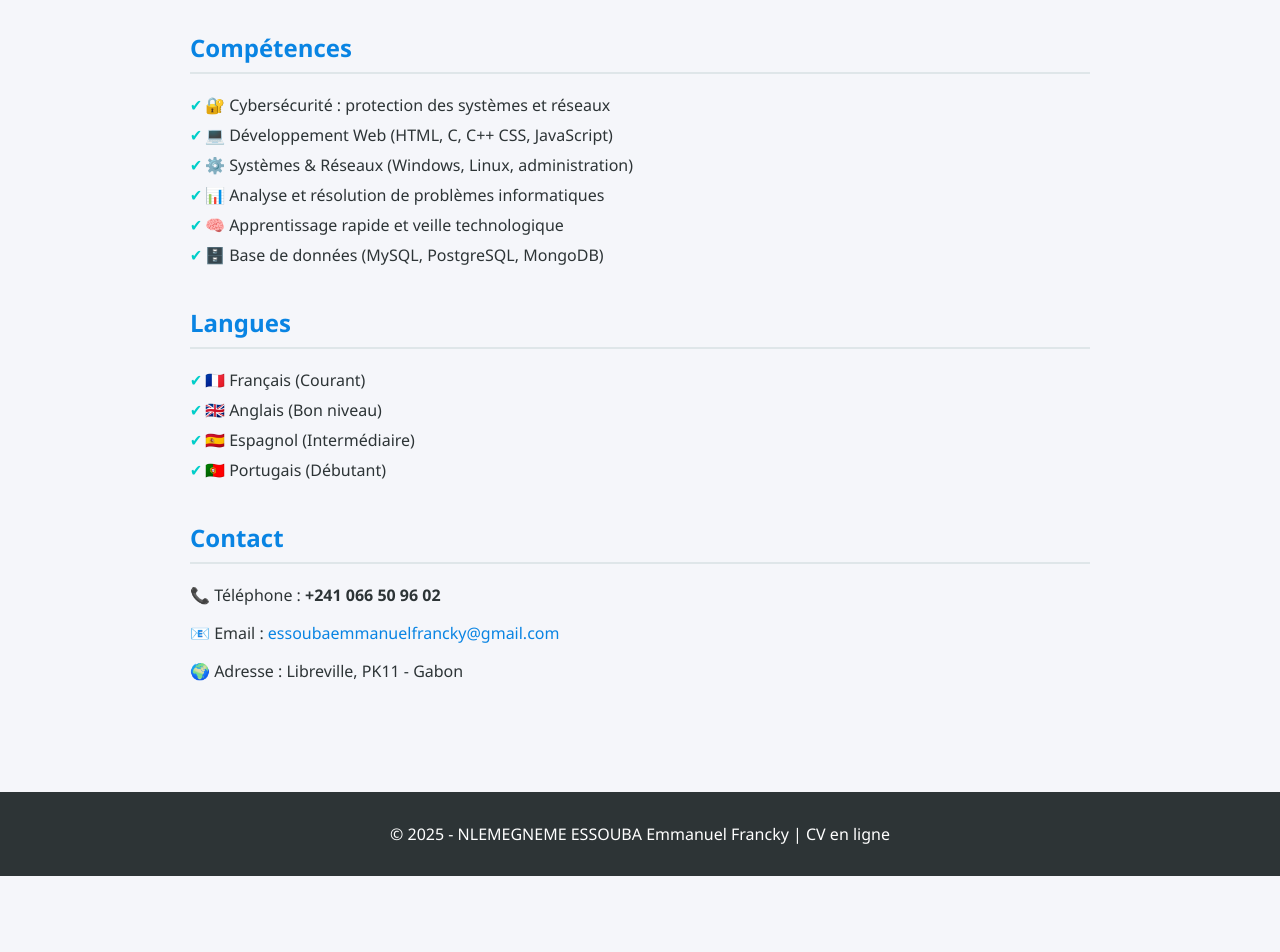
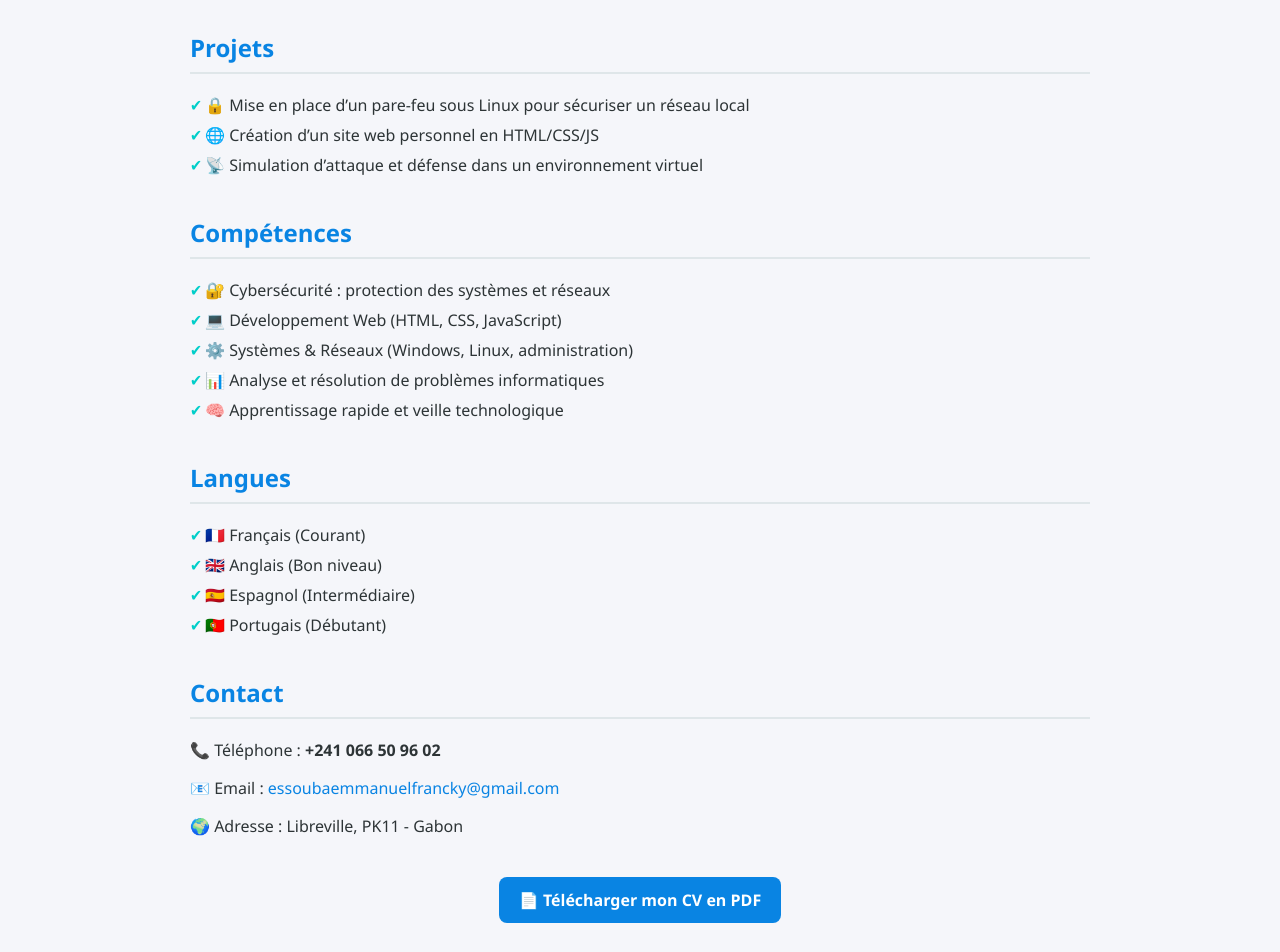
Before and after one commit to franckyessouba-ai/CV-EN-LIGNE, a plain HTML site: page index.html in a window 1280 px wide. Shown: the part 820-1772 px from the top of the page. Before the commit the page ends 1696 px from the top, so only its background shows below. Drawn offline with Linux system fonts and the light colour scheme.

Commit message:
Update index.html

```diff
--- a/index.html
+++ b/index.html
@@ -4,6 +4,12 @@
   <meta charset="UTF-8">
   <meta name="viewport" content="width=device-width, initial-scale=1.0">
   <title>CV - NLEMEGNEME ESSOUBA Emmanuel Francky</title>
+
+  <!-- SEO -->
+  <meta name="description" content="CV en ligne de NLEMEGNEME ESSOUBA Emmanuel Francky, étudiant en Génie Informatique spécialisé en cybersécurité.">
+  <meta name="keywords" content="CV, cybersécurité, informatique, Libreville, étudiant, développement web, réseaux">
+  <meta name="author" content="NLEMEGNEME ESSOUBA Emmanuel Francky">
+
   <style>
     body {
       margin: 0;
@@ -68,6 +74,19 @@
     .contact a:hover {
       text-decoration: underline;
     }
+    .download-btn {
+      display: inline-block;
+      background: #0984e3;
+      color: white;
+      padding: 12px 20px;
+      border-radius: 8px;
+      text-decoration: none;
+      font-weight: bold;
+      transition: background 0.3s ease;
+    }
+    .download-btn:hover {
+      background: #6c5ce7;
+    }
     footer {
       background: #2d3436;
       color: white;
@@ -75,11 +94,28 @@
       padding: 15px;
       margin-top: 40px;
     }
+
+    /* Responsive design */
+    @media (max-width: 600px) {
+      header h1 {
+        font-size: 1.6em;
+      }
+      header p {
+        font-size: 1em;
+      }
+      main {
+        padding: 20px 10px;
+      }
+      .download-btn {
+        width: 100%;
+        text-align: center;
+      }
+    }
   </style>
 </head>
 <body>
   <header>
-    <!-- Tu peux remplacer cette image par ta vraie photo -->
+    <!-- Remplace cette image par ta vraie photo -->
     <img src="https://via.placeholder.com/140" alt="Photo de profil">
     <h1>NLEMEGNEME ESSOUBA Emmanuel Francky</h1>
     <p>🎓 Étudiant en Génie Informatique, option Cybersécurité</p>
@@ -104,14 +140,22 @@
     </section>
 
     <section>
+      <h2>Projets</h2>
+      <ul>
+        <li>🔒 Mise en place d’un pare-feu sous Linux pour sécuriser un réseau local</li>
+        <li>🌐 Création d’un site web personnel en HTML/CSS/JS</li>
+        <li>📡 Simulation d’attaque et défense dans un environnement virtuel</li>
+      </ul>
+    </section>
+
+    <section>
       <h2>Compétences</h2>
       <ul>
         <li>🔐 Cybersécurité : protection des systèmes et réseaux</li>
-        <li>💻 Développement Web (HTML, C, C++ CSS, JavaScript)</li>
+        <li>💻 Développement Web (HTML, CSS, JavaScript)</li>
         <li>⚙️ Systèmes & Réseaux (Windows, Linux, administration)</li>
         <li>📊 Analyse et résolution de problèmes informatiques</li>
         <li>🧠 Apprentissage rapide et veille technologique</li>
-        <li>🗄️ Base de données (MySQL, PostgreSQL, MongoDB)</li>
       </ul>
     </section>
 
@@ -131,6 +175,10 @@
       <p>📧 Email : <a href="mailto:essoubaemmanuelfrancky@gmail.com">essoubaemmanuelfrancky@gmail.com</a></p>
       <p>🌍 Adresse : Libreville, PK11 - Gabon</p>
     </section>
+
+    <section style="text-align:center;">
+      <a href="cv_emmanuel_francky.pdf" download class="download-btn">📄 Télécharger mon CV en PDF</a>
+    </section>
   </main>
 
   <footer>
```
